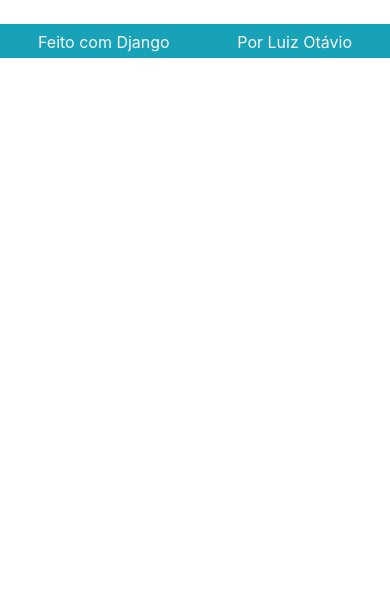
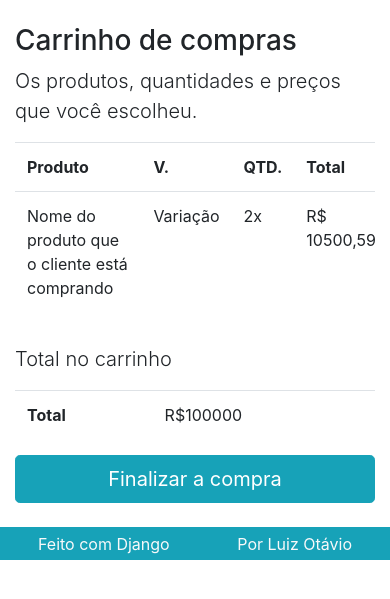
Before and after one commit to IFinotti/ECOMMERCE, a Django app: page /cart/ in a window 390 px wide. Shown: the part 56-655 px from the top of the page. Run offline with Django 4.2, Linux system fonts and the light colour scheme; some libraries are stand-ins or nearby versions.

Commit message:
Adding the html to the cart page

```diff
--- a/product/templates/product/cart.html
+++ b/product/templates/product/cart.html
@@ -1 +1,58 @@
-{% extends "base.html" %} {% block content %}{% endblock content %}
+{% extends "base.html" %} {% block content %}
+<div class="row mt-3">
+  <div class="col">
+    <h3>Carrinho de compras</h3>
+    <p class="lead">Os produtos, quantidades e preços que você escolheu.</p>
+
+    <div class="table-responsive">
+      <table class="table">
+        <tr>
+          <th class="d-none d-lg-block">Imagem</th>
+          <th>Produto</th>
+          <th>V.</th>
+          <th>QTD.</th>
+          <th>Total</th>
+        </tr>
+
+        <tr>
+          <td class="d-none d-lg-block">
+            <img
+              class="cart-img"
+              src="imgs/7eb9d706-b8e3-48d0-957e-25f4a722f944.jpg"
+            />
+          </td>
+          <td>
+            Nome do produto que o cliente está comprando
+            <a class="ml-3" href="#">
+              <i class="fas fa-times-circle text-danger" aria-hidden="true"></i>
+            </a>
+          </td>
+          <td>Variação</td>
+          <td>2x</td>
+          <td>R$ 10500,59</td>
+        </tr>
+      </table>
+    </div>
+  </div>
+</div>
+
+<div class="row mt-3">
+  <div class="col-lg">
+    <p class="lead">Total no carrinho</p>
+
+    <div class="table-responsive">
+      <table class="table">
+        <tr>
+          <td class="font-weight-bold">Total</td>
+          <td>R$100000</td>
+        </tr>
+      </table>
+    </div>
+  </div>
+  <div class="col-lg mt-auto">
+    <a class="btn btn-lg btn-block btn-primary" href="#">
+      Finalizar a compra
+    </a>
+  </div>
+</div>
+{% endblock content %}
--- a/templates/partials/_nav.html
+++ b/templates/partials/_nav.html
@@ -45,7 +45,7 @@
         <a class="nav-link disabled" href="#">Disabled</a>
       </li>
       <li class="nav-item">
-        <a class="nav-link nav-cart-link active" href="#">
+        <a class="nav-link nav-cart-link active" href="{% url "product:cart" %}">
           <span class="nav-cart-text mr-1"> Carrinho </span>
           <span class="nav-cart-count mr-1">
             <strong>109x</strong>
```
Also changed, not shown: db.sqlite3.
